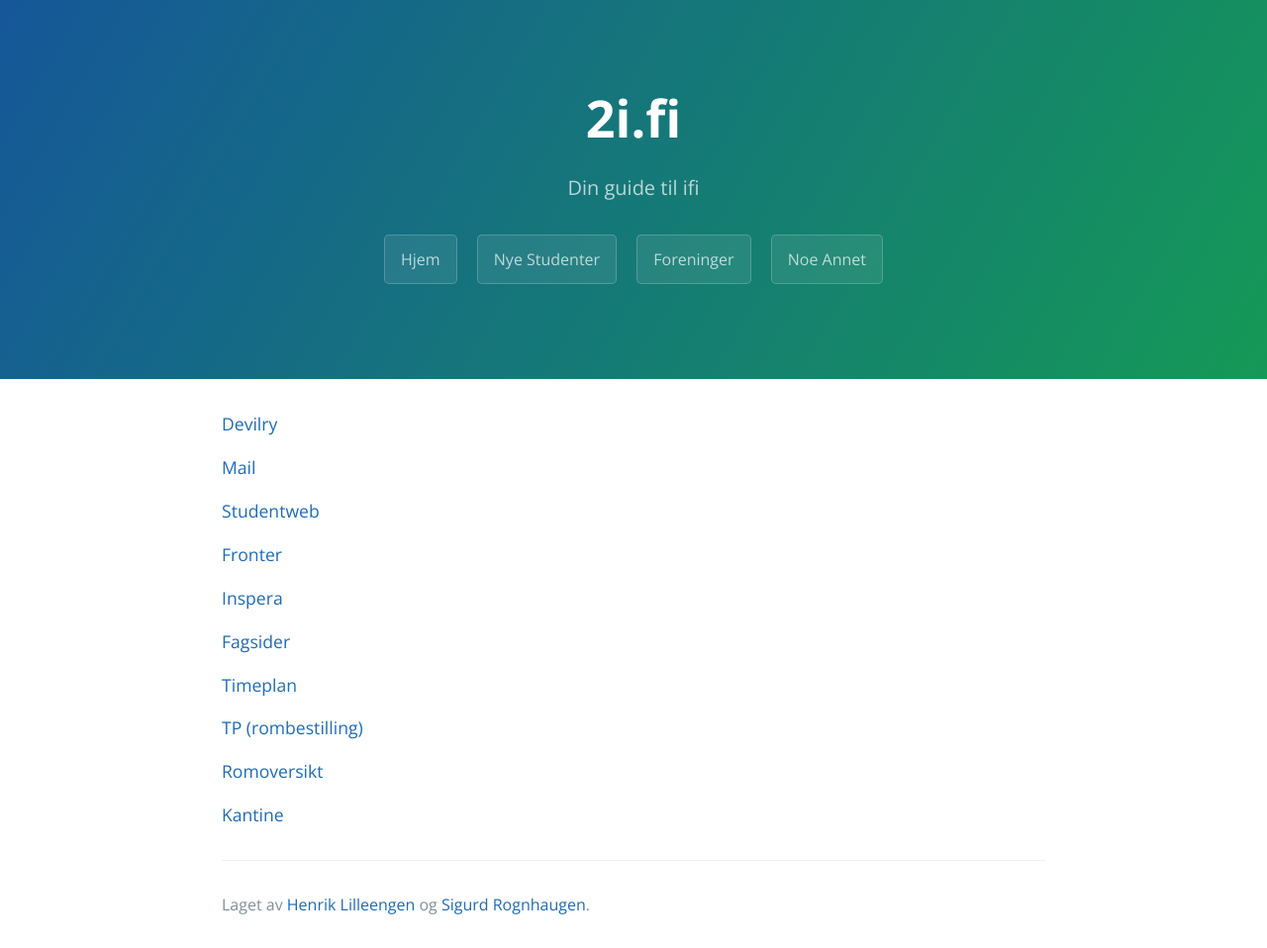
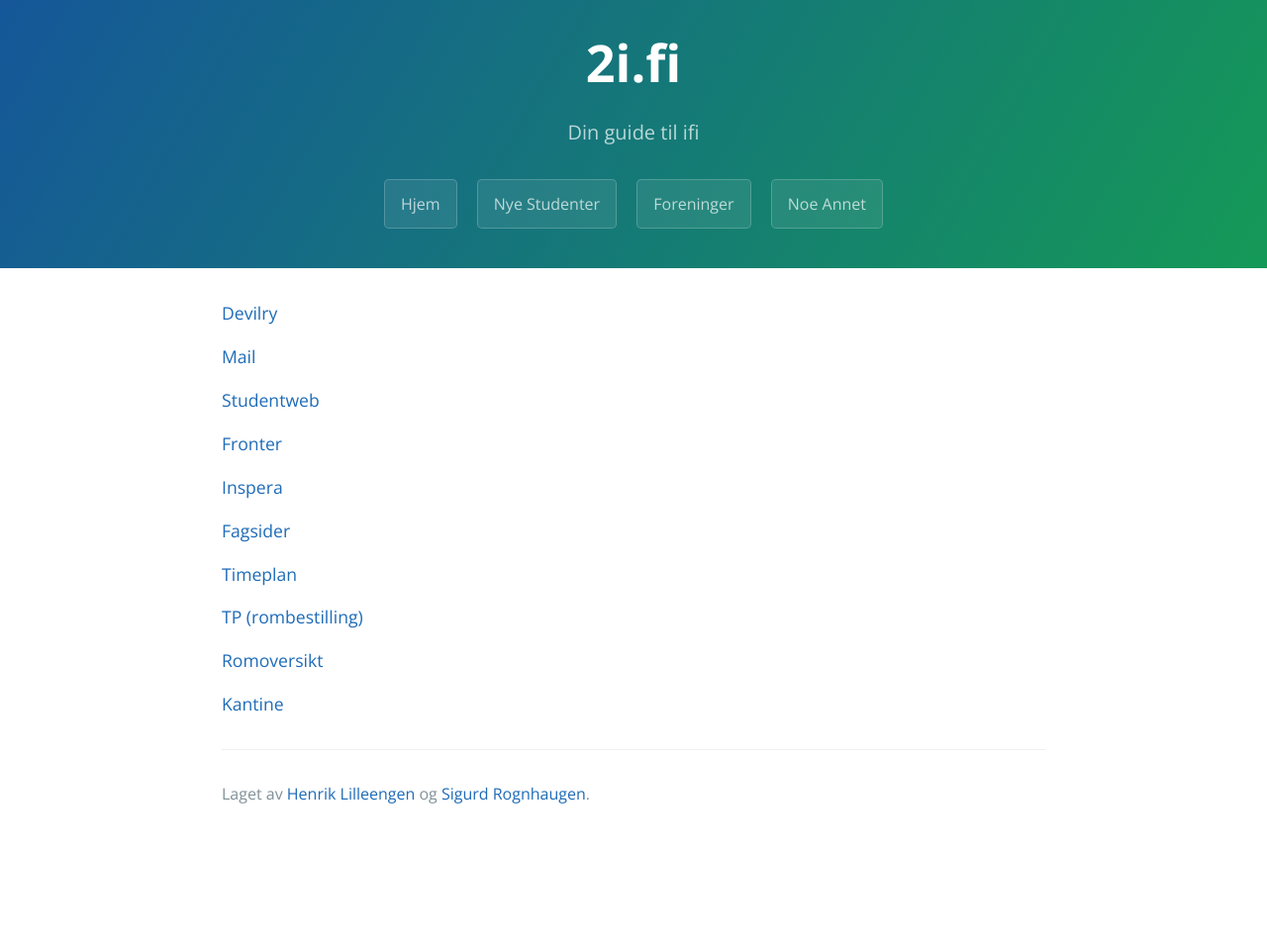
Before and after one commit to cybernetisk/2ifi.github.io, a Jekyll site: the page built from index.md, in a window 1280 px wide. Shown: the whole page at 99% size. Built offline with Jekyll 4.4.1, drawn with Linux system fonts in a browser that asks for light colours; our own code applies the rules of GitHub Pages for plain Markdown files; after the commit the page ends 900 px from its top, so only the background shows below that.

Commit message:
Create jekyll-theme-cayman.scss

```diff
--- a/_sass/jekyll-theme-cayman.scss
+++ b/_sass/jekyll-theme-cayman.scss
@@ -93,11 +93,11 @@
   background-image: linear-gradient(120deg, $header-bg-color-secondary, $header-bg-color);
 
   @include large {
-    padding: 5rem 6rem;
+    padding: 1.5rem 2.5rem;
   }
 
   @include medium {
-    padding: 3rem 4rem;
+    padding: 1rem 1.5rem;
   }
 
   @include small {
```
